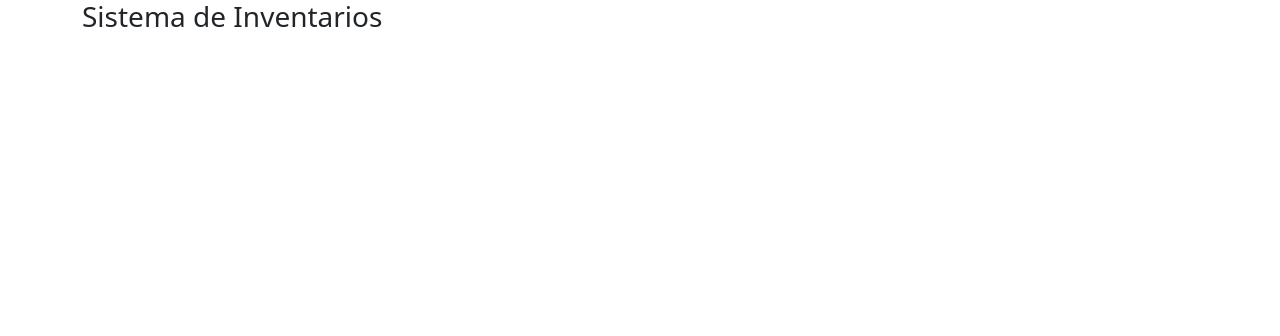
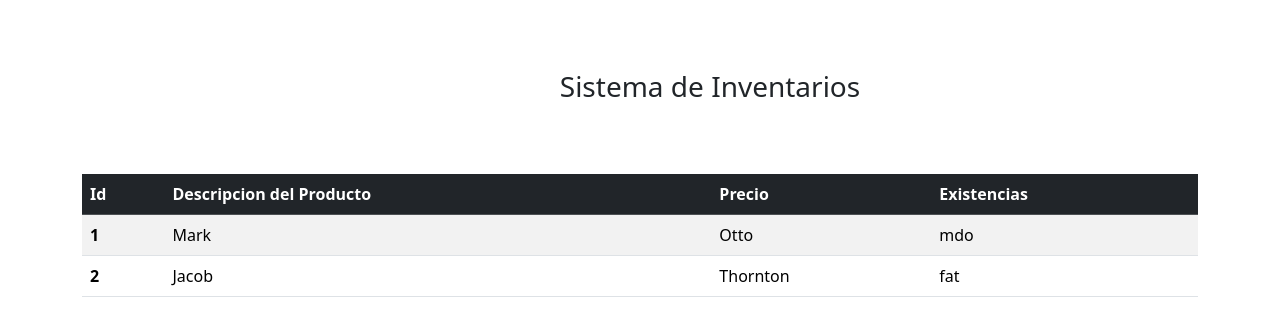
Before and after one commit to antodrade/inventariosjav-angx, an Angular app: page / in a window 1280 px wide. Shown: the top 336 px of the page. Built offline with nearby package versions, Linux system fonts and the light colour scheme.

Commit message:
Creación de la Tabla de Productos con Bootstrap

```diff
--- a/src/app/producto-lista/producto-lista.component.html
+++ b/src/app/producto-lista/producto-lista.component.html
@@ -1,3 +1,30 @@
 <div class="container">
+    <div class="container text-center" style="margin: 70px">
     <h3> Sistema de Inventarios</h3>
+    </div>
+    <table class="table table-striped table-hover align-middle">
+        <thead class="table-dark">
+          <tr>
+            <th scope="col">Id</th>
+            <th scope="col">Descripcion del Producto</th>
+            <th scope="col">Precio</th>
+            <th scope="col">Existencias</th>
+          </tr>
+        </thead>
+        <tbody>
+          <tr>
+            <th scope="row">1</th>
+            <td>Mark</td>
+            <td>Otto</td>
+            <td>mdo</td>
+          </tr>
+          <tr>
+            <th scope="row">2</th>
+            <td>Jacob</td>
+            <td>Thornton</td>
+            <td>fat</td>
+          </tr>
+
+        </tbody>
+      </table>
    </div>
```
